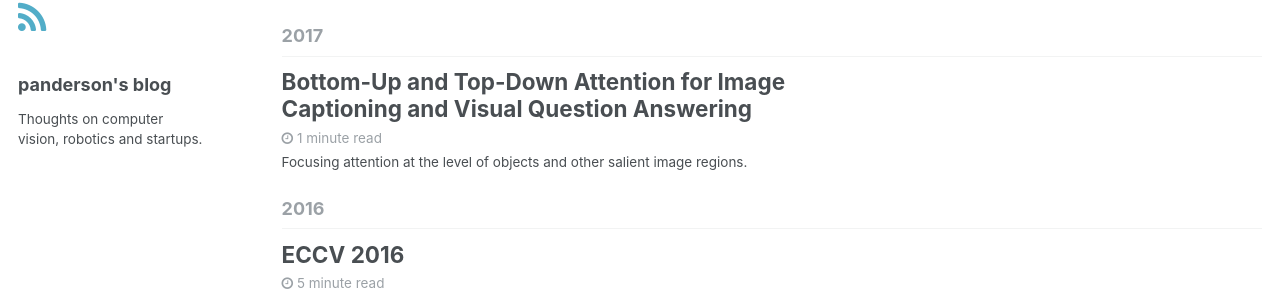
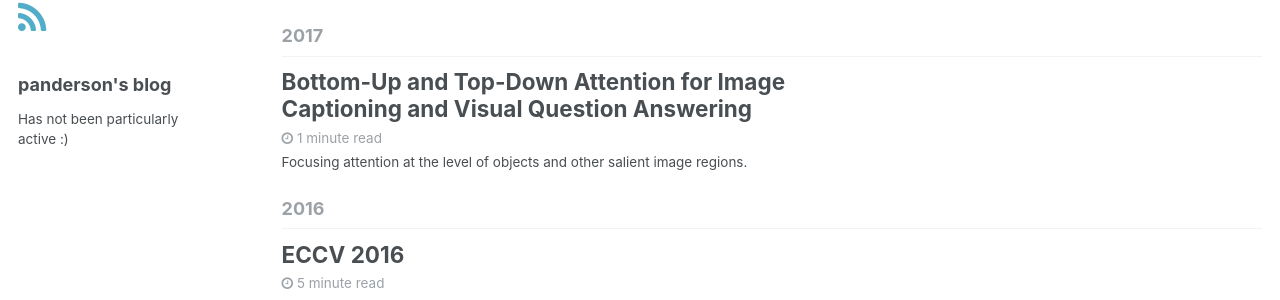
Before and after one commit to peteanderson80/peteanderson80.github.io, a Jekyll site: the page built from _pages/blog.html, in a window 1280 px wide. Shown: the part 118-418 px from the top of the page. Built offline with Jekyll 4.4.1, drawn with Linux system fonts in a browser that asks for light colours; a script that is not in the unit is left out.

Commit message:
Update blog sidebar

```diff
--- a/_includes/blog-sidebar.html
+++ b/_includes/blog-sidebar.html
@@ -1,5 +1,5 @@
 <div class="sidebar sticky">
   <a href="{{ base_path }}/feed.xml"><i class="fa fa-rss fa-2x" aria-hidden="true"></i></a>
   <h3>panderson's blog</h3>
-  <p>Thoughts on computer vision, robotics and startups.</p>
+  <p>Has not been particularly active :)</p>
 </div>
--- a/_pages/blog.html
+++ b/_pages/blog.html
@@ -8,7 +8,7 @@ title: "Blog"
   <div class="sidebar sticky">
     <a href="{{ base_path }}/feed.xml"><i class="fa fa-rss fa-2x" aria-hidden="true"></i></a>
     <h3>panderson's blog</h3>
-    <p>Thoughts on computer vision, robotics and startups.</p>
+    <p>Has not been particularly active :)</p>
   </div>
   <div class="archive">
     {% capture written_year %}'None'{% endcapture %}
```
